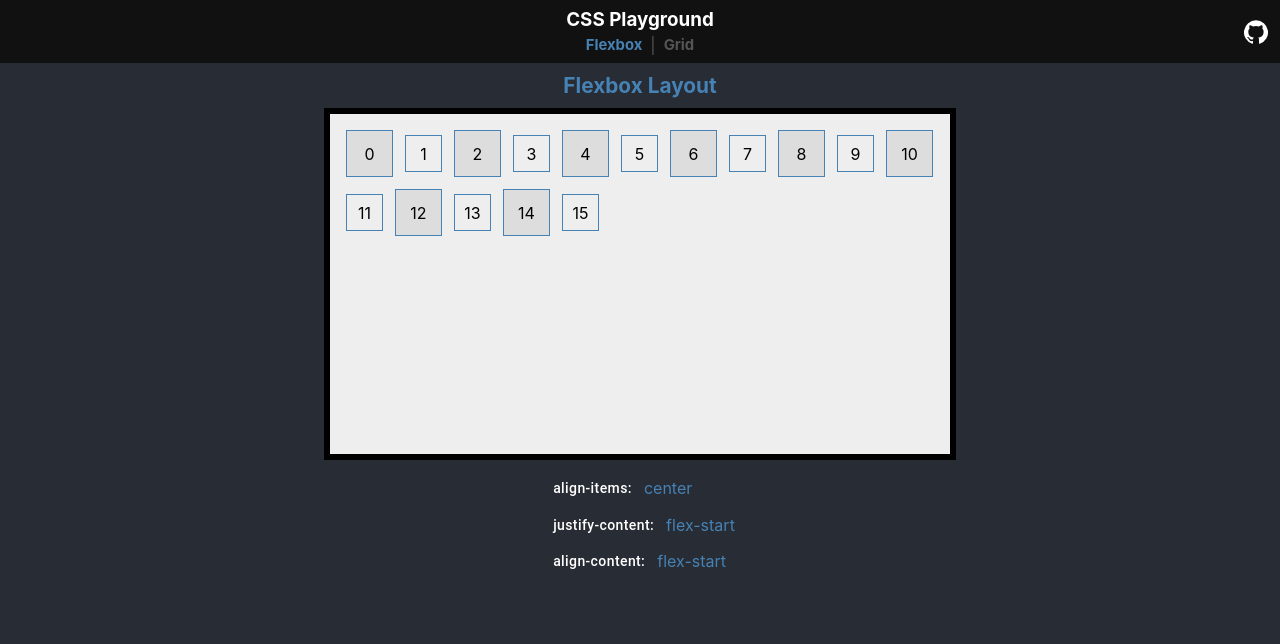
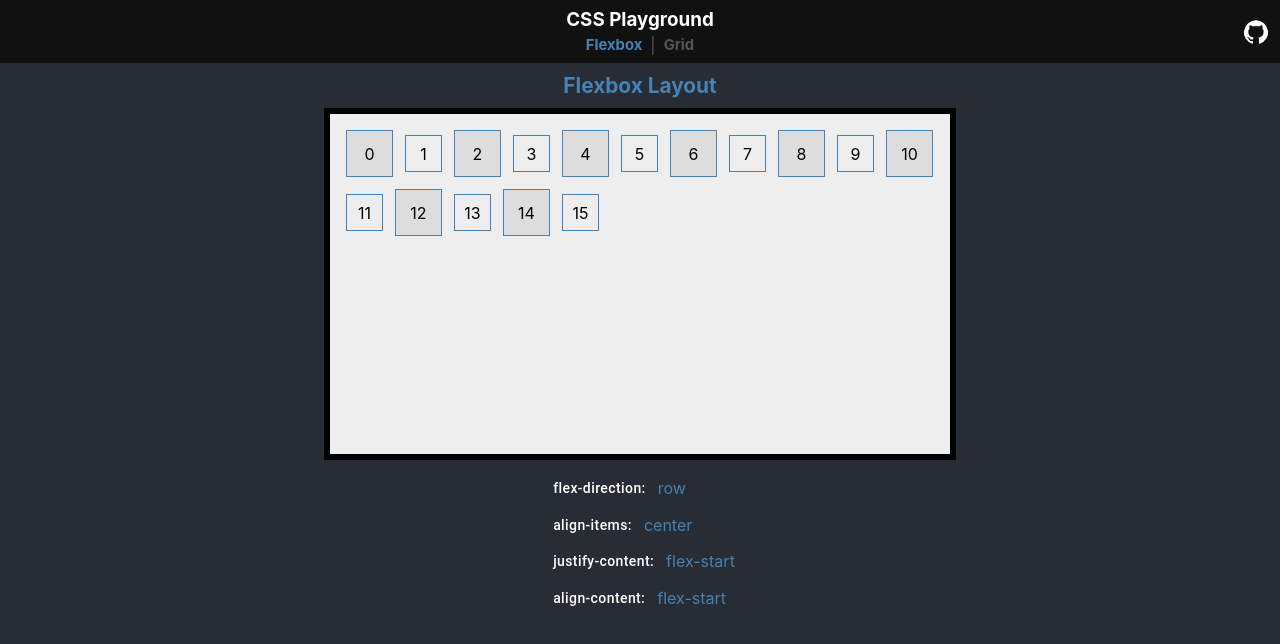
Before and after one commit to sgehrman/react-example, a React (Create React App) app: page / in a window 1280 px wide. Shown: the top 644 px of the page. Built offline with nearby package versions, Linux system fonts and the light colour scheme; the HTML template or start-up script is replaced by a standard one.

Commit message:
flex direction

```diff
--- a/src/components/FlexContainer.js
+++ b/src/components/FlexContainer.js
@@ -8,6 +8,7 @@ function FlexContainer() {
   const [alignItems, setAlignItems] = React.useState('center')
   const [alignContent, setAlignContent] = React.useState('flex-start')
   const [justifyContent, setJustifyContent] = React.useState('flex-start')
+  const [flexDirection, setFlexDirection] = React.useState('row')
 
   const boxes = []
 
@@ -15,6 +16,7 @@ function FlexContainer() {
     boxes.push(<NumberBox key={i} title={i.toString()} />)
   }
 
+  const flexDirectionOptions = ['row', 'column']
   const alignItemsOptions = ['stretch', 'center', 'flex-start', 'flex-end']
   const alignContentsOptions = ['stretch', 'center', 'flex-start', 'flex-end', 'space-between', 'space-around']
   const justifyContentOptions = [
@@ -38,6 +40,9 @@ function FlexContainer() {
       case 'justify-content':
         setJustifyContent(item)
         break
+      case 'flex-direction':
+        setFlexDirection(item)
+        break
       default:
         console.log('onMenuSelect: default case hit.')
         break
@@ -57,6 +62,7 @@ function FlexContainer() {
     alignItems,
     alignContent,
     justifyContent,
+    flexDirection,
   }
 
   return (
@@ -69,6 +75,10 @@ function FlexContainer() {
 
       <div className={styles.centerColumn}>
         <div>
+          <div className={styles.controlMenuItem}>
+            <FlexPopupMenu title="flex-direction" options={flexDirectionOptions} onMenuSelect={onMenuSelect} />
+            <div className={styles.controlMenuValue}>{flexDirection}</div>
+          </div>
           <div className={styles.controlMenuItem}>
             <FlexPopupMenu title="align-items" options={alignItemsOptions} onMenuSelect={onMenuSelect} />
             <div className={styles.controlMenuValue}>{alignItems}</div>
```
